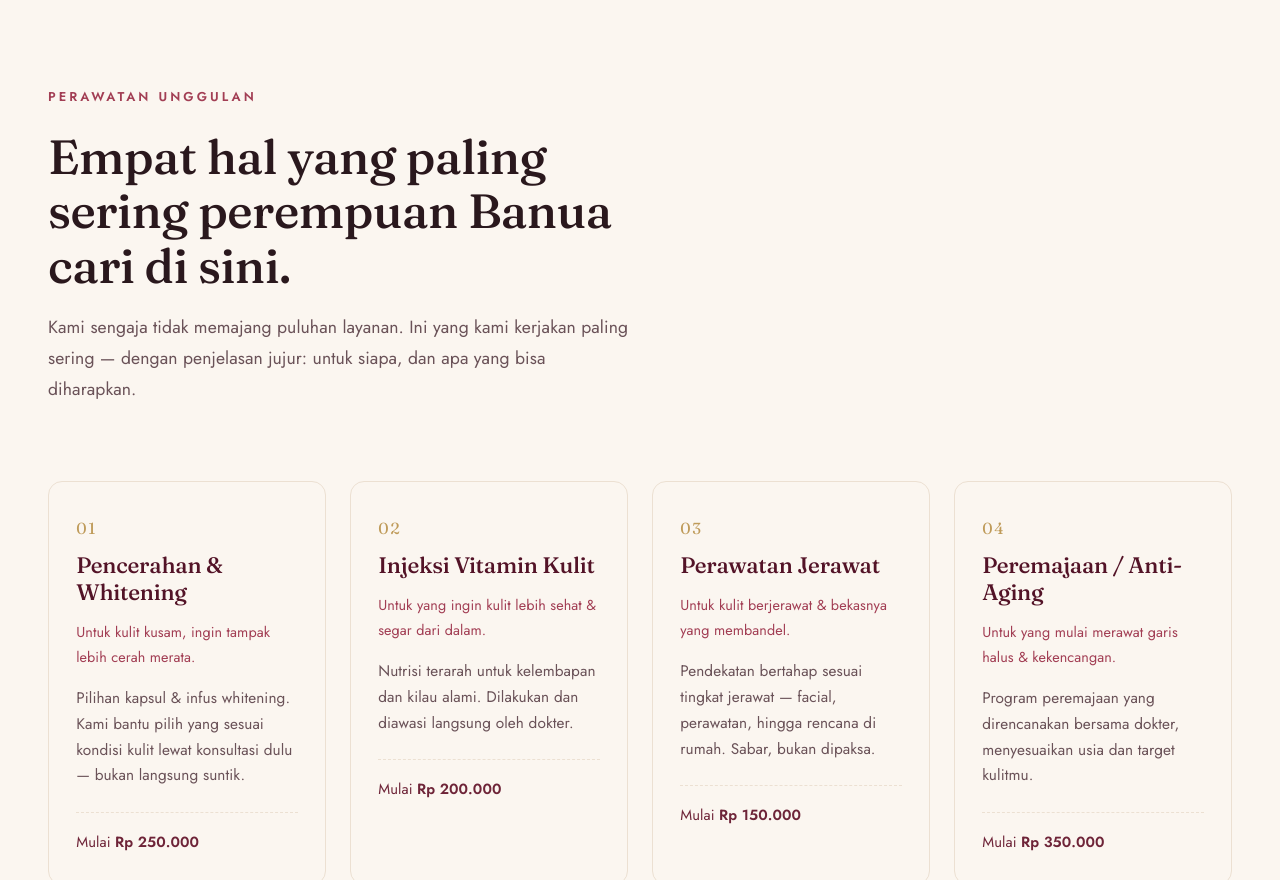
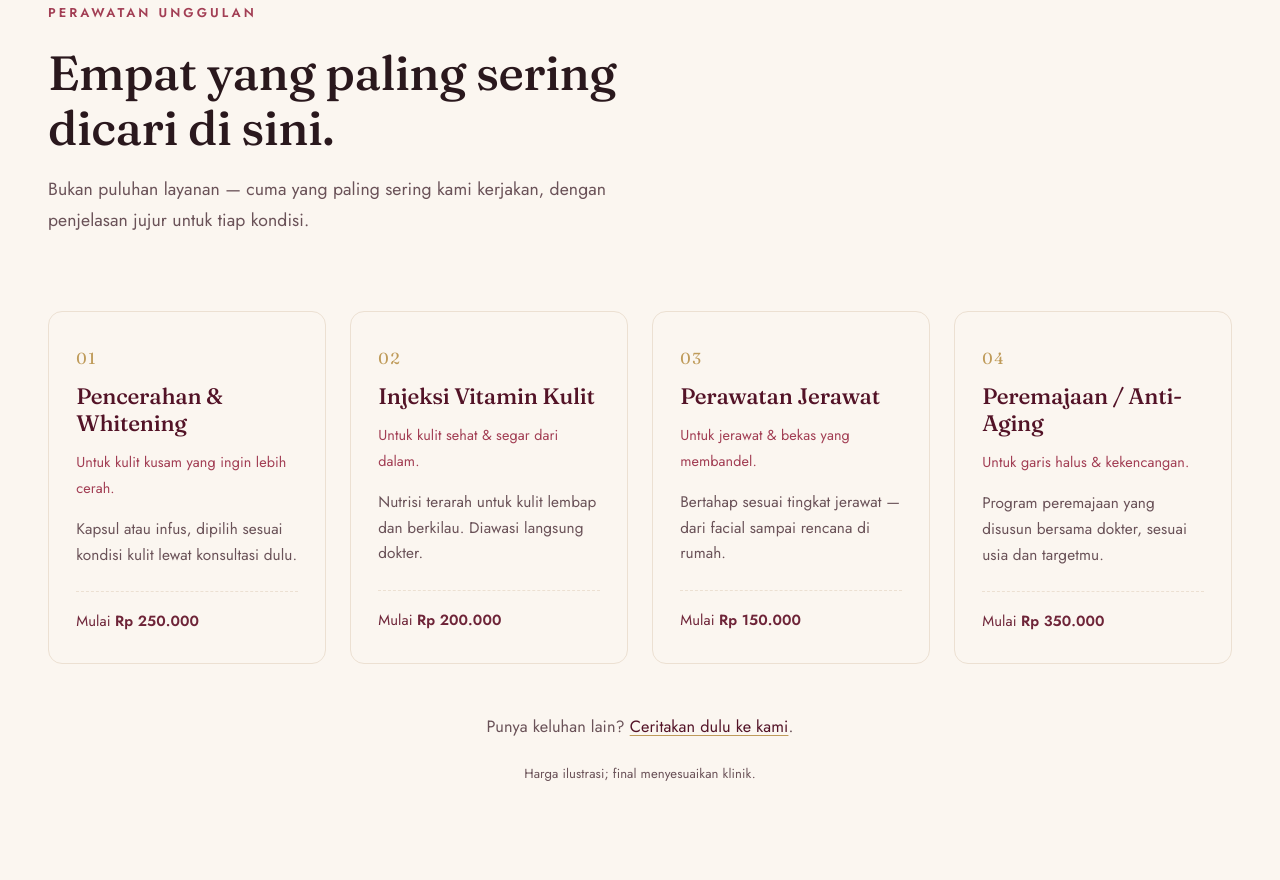
Before and after one commit to fajnara/galuh-banjar-site, a Next.js app: page / in a window 1280 px wide. Shown: the part 1920-2800 px from the top of the page. Built offline with nearby package versions, Linux system fonts and the light colour scheme.

Commit message:
update ui

```diff
--- a/app/globals.css
+++ b/app/globals.css
@@ -1245,3 +1245,141 @@
     }
   }
 }
+
+@layer components {
+  /* ===== VISIT — map sejajar tengah dengan teks ===== */
+  .visit__grid {
+    align-items: center;
+  }
+
+  /* ===== PROOF — penulis testimoni + tanda kutip ===== */
+  .quote {
+    position: relative;
+  }
+  .quote::before {
+    content: "\201C";
+    position: absolute;
+    top: 0.6rem;
+    right: 1.2rem;
+    font-family: var(--serif);
+    font-size: 3rem;
+    line-height: 1;
+    color: var(--gold-500);
+    opacity: 0.45;
+    pointer-events: none;
+  }
+  .quote__by {
+    display: flex;
+    align-items: center;
+    gap: 0.7rem;
+    margin-top: 1.3rem;
+  }
+  .quote__avatar {
+    flex: none;
+    width: 38px;
+    height: 38px;
+    border-radius: 50%;
+    display: grid;
+    place-items: center;
+    background: rgba(191, 155, 90, 0.18);
+    color: var(--gold-400);
+    font-family: var(--serif);
+    font-size: 1.05rem;
+  }
+  .quote__meta {
+    display: flex;
+    flex-direction: column;
+    line-height: 1.25;
+  }
+  .quote__meta strong {
+    color: var(--cream-50);
+    font-weight: 500;
+    font-size: 0.95rem;
+  }
+  .quote__meta small {
+    color: var(--gold-400);
+    font-size: 0.8rem;
+  }
+  .quotes__note {
+    text-align: center;
+    margin-top: 2.6rem;
+    font-size: 0.82rem;
+    color: rgba(245, 236, 225, 0.5);
+  }
+
+  /* ===== FOOTER — berkolom ===== */
+  .footer__cta {
+    padding-bottom: clamp(3rem, 6vw, 4.5rem);
+  }
+  .footer__cols {
+    display: grid;
+    grid-template-columns: 1.7fr 1fr 1.1fr 1.2fr;
+    gap: 2.5rem;
+    padding-block: 3.5rem;
+    border-bottom: 1px solid rgba(191, 155, 90, 0.18);
+  }
+  .footer__col--brand {
+    max-width: 32ch;
+  }
+  .footer__col--brand .brand--footer {
+    display: inline-flex;
+  }
+  .footer__tag {
+    color: rgba(245, 236, 225, 0.6);
+    font-size: 0.92rem;
+    line-height: 1.6;
+    margin: 1rem 0 1.3rem;
+  }
+  .footer__h {
+    font-family: var(--sans);
+    font-size: 0.74rem;
+    letter-spacing: 0.18em;
+    text-transform: uppercase;
+    color: var(--gold-400);
+    font-weight: 600;
+    margin: 0 0 1.1rem;
+  }
+  .footer__links {
+    list-style: none;
+    margin: 0;
+    padding: 0;
+    display: grid;
+    gap: 0.7rem;
+  }
+  .footer__links a {
+    color: rgba(245, 236, 225, 0.78);
+    font-size: 0.95rem;
+    transition: color 0.2s var(--ease);
+  }
+  .footer__links a:hover {
+    color: var(--cream-50);
+  }
+  .footer__links--plain {
+    color: rgba(245, 236, 225, 0.7);
+    font-size: 0.95rem;
+  }
+  .footer__meta {
+    text-align: left;
+  }
+  .footer__note {
+    font-size: 0.8rem;
+    color: rgba(245, 236, 225, 0.4);
+    margin: 0;
+  }
+
+  @media (max-width: 920px) {
+    .footer__cols {
+      grid-template-columns: 1fr 1fr;
+      gap: 2rem 1.5rem;
+    }
+    .footer__col--brand {
+      grid-column: 1 / -1;
+      max-width: 42ch;
+    }
+  }
+  @media (max-width: 560px) {
+    .footer__cols {
+      grid-template-columns: 1fr;
+    }
+  }
+}
--- a/components/About.js
+++ b/components/About.js
@@ -18,16 +18,14 @@ export default function About() {
             Sosok di balik klinik
           </p>
           <h2 className="section__title" id="about-title" data-reveal>
-            Di sini kamu tidak diserahkan ke alat. Kamu ditemani dr. Amalia
-            langsung.
+            Kamu ditemani dr. Amalia langsung — bukan diserahkan ke alat.
           </h2>
           <p data-reveal>
-            Buat dr. Amalia, kulit yang bagus bukan soal hasil kilat. Ia kenalan
-            dulu dengan kulitmu — baru menyarankan, bukan buru-buru menyuntik.
+            Buat dr. Amalia, kulit bagus bukan soal hasil kilat. Ia kenali
+            kulitmu dulu, baru menyarankan.
           </p>
           <p data-reveal>
-            Ia menyebut dirinya seorang <em>FaceDesigner</em> — karena tiap
-            wajah punya cerita, struktur, dan kebutuhan yang berbeda. Tidak ada
+            Ia menyebut diri <em>FaceDesigner</em>: tiap wajah beda, jadi tak ada
             satu resep untuk semua.
           </p>
 
--- a/components/Hero.js
+++ b/components/Hero.js
@@ -44,9 +44,8 @@ export default function Hero() {
             </span>
           </h1>
           <p className="hero__lede" data-reveal>
-            <strong>dr.&nbsp;Amalia</strong> (Dipl.&nbsp;CIBTAC) menemani tiap
-            langkah — dari konsultasi pertama sampai kamu nyaman dengan kulitmu
-            sendiri. Untuk perempuan Banua.
+            Ditemani langsung <strong>dr.&nbsp;Amalia</strong> (Dipl.&nbsp;CIBTAC)
+            — dari konsultasi sampai kamu nyaman dengan kulitmu.
           </p>
           <div className="hero__actions" data-reveal>
             <a className="btn btn--gold" href={WA} target="_blank" rel="noopener">
@@ -58,11 +57,6 @@ export default function Hero() {
           </div>
         </div>
       </div>
-
-      <a className="hero__scroll" href="#tentang" aria-label="Gulir ke bawah">
-        <span className="hero__scroll-dot" aria-hidden="true"></span>
-        <span>Telusuri</span>
-      </a>
     </section>
   );
 }
--- a/components/Proof.js
+++ b/components/Proof.js
@@ -2,16 +2,19 @@ import BeforeAfter from "@/components/BeforeAfter";
 
 const quotes = [
   {
-    text: "“Awalnya cuma mau coba facial, tapi malah dijelaskan pelan-pelan soal kondisi kulitku. Sekarang sudah rutin dan beneran kelihatan bedanya.”",
-    cite: "Rina · Amuntai",
+    text: "Niat awal cuma facial, malah dijelasin pelan-pelan soal kulitku. Sekarang rutin, dan bedanya kelihatan.",
+    name: "Rina",
+    loc: "Amuntai",
   },
   {
-    text: "“Yang bikin nyaman, dokternya nggak langsung menyuruh treatment mahal. Dikasih tahu mana yang perlu duluan.”",
-    cite: "Maya · Banjarbaru",
+    text: "Dokternya nggak langsung nawarin yang mahal. Dijelasin mana yang perlu duluan.",
+    name: "Maya",
+    loc: "Banjarbaru",
   },
   {
-    text: "“Tempatnya bersih, adminnya ramah, dan hasilnya sesuai yang dijelaskan di awal. Recommended.”",
-    cite: "Sari · Amuntai",
+    text: "Tempatnya bersih, adminnya ramah, hasilnya sesuai yang dijanjikan.",
+    name: "Sari",
+    loc: "Amuntai",
   },
 ];
 
@@ -24,26 +27,36 @@ export default function Proof() {
             Bukti &amp; cerita
           </p>
           <h2 className="section__title" id="proof-title" data-reveal>
-            Hasil yang jujur, dari pasien yang nyata.
+            Bukan janji kami — cerita mereka.
           </h2>
           <p className="section__sub" data-reveal>
-            Geser pembanding untuk melihat perubahan sebelum dan sesudah
-            perawatan.
+            Geser untuk lihat sebelum &amp; sesudah.
           </p>
         </div>
 
-        {/* Before / After (drag). Panel = placeholder; ganti dengan foto asli (izin pasien). */}
         <BeforeAfter />
 
-        {/* Testimoni: CONTOH untuk pratinjau. Ganti dengan testimoni asli (izin pasien). */}
         <div className="quotes">
           {quotes.map((q) => (
-            <blockquote className="quote" data-reveal key={q.cite}>
+            <blockquote className="quote" data-reveal key={q.name + q.loc}>
               <p>{q.text}</p>
-              <cite>{q.cite}</cite>
+              <footer className="quote__by">
+                <span className="quote__avatar" aria-hidden="true">
+                  {q.name.charAt(0)}
+                </span>
+                <span className="quote__meta">
+                  <strong>{q.name}</strong>
+                  <small>{q.loc}</small>
+                </span>
+              </footer>
             </blockquote>
           ))}
         </div>
+
+        <p className="quotes__note" data-reveal>
+          Testimoni &amp; foto di atas masih contoh — akan diganti milik pasien,
+          atas izin.
+        </p>
       </div>
     </section>
   );
--- a/components/Steps.js
+++ b/components/Steps.js
@@ -2,22 +2,22 @@ const steps = [
   {
     no: "1",
     title: "Konsultasi",
-    desc: "Cerita keluhanmu. Dokter menilai kondisi kulit lebih dulu, gratis tekanan.",
+    desc: "Cerita keluhanmu. Dokter menilai kulitmu dulu, tanpa tekanan.",
   },
   {
     no: "2",
     title: "Rencana perawatan",
-    desc: "Kami susun langkah yang masuk akal untuk kulitmu — bukan paket yang dipaksakan.",
+    desc: "Langkah yang masuk akal untuk kulitmu — bukan paket dipaksakan.",
   },
   {
     no: "3",
     title: "Perawatan",
-    desc: "Dilakukan dan diawasi langsung oleh dokter, dengan alat & bahan yang terjaga.",
+    desc: "Dikerjakan & diawasi langsung dokter, dengan alat terjaga.",
   },
   {
     no: "4",
     title: "Pendampingan",
-    desc: "Kami temani perkembangan kulitmu, termasuk perawatan lanjutan di rumah.",
+    desc: "Kami temani perkembangannya, termasuk perawatan di rumah.",
   },
 ];
 
--- a/components/Treatments.js
+++ b/components/Treatments.js
@@ -4,29 +4,29 @@ const treatments = [
   {
     no: "01",
     title: "Pencerahan & Whitening",
-    for: "Untuk kulit kusam, ingin tampak lebih cerah merata.",
-    desc: "Pilihan kapsul & infus whitening. Kami bantu pilih yang sesuai kondisi kulit lewat konsultasi dulu — bukan langsung suntik.",
+    for: "Untuk kulit kusam yang ingin lebih cerah.",
+    desc: "Kapsul atau infus, dipilih sesuai kondisi kulit lewat konsultasi dulu.",
     price: "Rp 250.000",
   },
   {
     no: "02",
     title: "Injeksi Vitamin Kulit",
-    for: "Untuk yang ingin kulit lebih sehat & segar dari dalam.",
-    desc: "Nutrisi terarah untuk kelembapan dan kilau alami. Dilakukan dan diawasi langsung oleh dokter.",
+    for: "Untuk kulit sehat & segar dari dalam.",
+    desc: "Nutrisi terarah untuk kulit lembap dan berkilau. Diawasi langsung dokter.",
     price: "Rp 200.000",
   },
   {
     no: "03",
     title: "Perawatan Jerawat",
-    for: "Untuk kulit berjerawat & bekasnya yang membandel.",
-    desc: "Pendekatan bertahap sesuai tingkat jerawat — facial, perawatan, hingga rencana di rumah. Sabar, bukan dipaksa.",
+    for: "Untuk jerawat & bekas yang membandel.",
+    desc: "Bertahap sesuai tingkat jerawat — dari facial sampai rencana di rumah.",
     price: "Rp 150.000",
   },
   {
     no: "04",
     title: "Peremajaan / Anti-Aging",
-    for: "Untuk yang mulai merawat garis halus & kekencangan.",
-    desc: "Program peremajaan yang direncanakan bersama dokter, menyesuaikan usia dan target kulitmu.",
+    for: "Untuk garis halus & kekencangan.",
+    desc: "Program peremajaan yang disusun bersama dokter, sesuai usia dan targetmu.",
     price: "Rp 350.000",
   },
 ];
@@ -44,12 +44,11 @@ export default function Treatments() {
             Perawatan unggulan
           </p>
           <h2 className="section__title" id="treat-title" data-reveal>
-            Empat hal yang paling sering perempuan Banua cari di sini.
+            Empat yang paling sering dicari di sini.
           </h2>
           <p className="section__sub" data-reveal>
-            Kami sengaja tidak memajang puluhan layanan. Ini yang kami kerjakan
-            paling sering — dengan penjelasan jujur: untuk siapa, dan apa yang
-            bisa diharapkan.
+            Bukan puluhan layanan — cuma yang paling sering kami kerjakan, dengan
+            penjelasan jujur untuk tiap kondisi.
           </p>
         </div>
 
@@ -70,13 +69,12 @@ export default function Treatments() {
         <p className="treat__foot" data-reveal>
           Punya keluhan lain?{" "}
           <a href={WA} target="_blank" rel="noopener">
-            Ceritakan ke kami dulu
-          </a>{" "}
-          — konsultasi sebelum memutuskan.
+            Ceritakan dulu ke kami
+          </a>
+          .
         </p>
         <p className="treat__hint" data-reveal>
-          Harga di atas bersifat ilustrasi untuk pratinjau; harga final
-          disesuaikan klinik.
+          Harga ilustrasi; final menyesuaikan klinik.
         </p>
       </div>
     </section>
```
Also changed, not shown: components/SiteFooter.js (+55 -18 lines).
